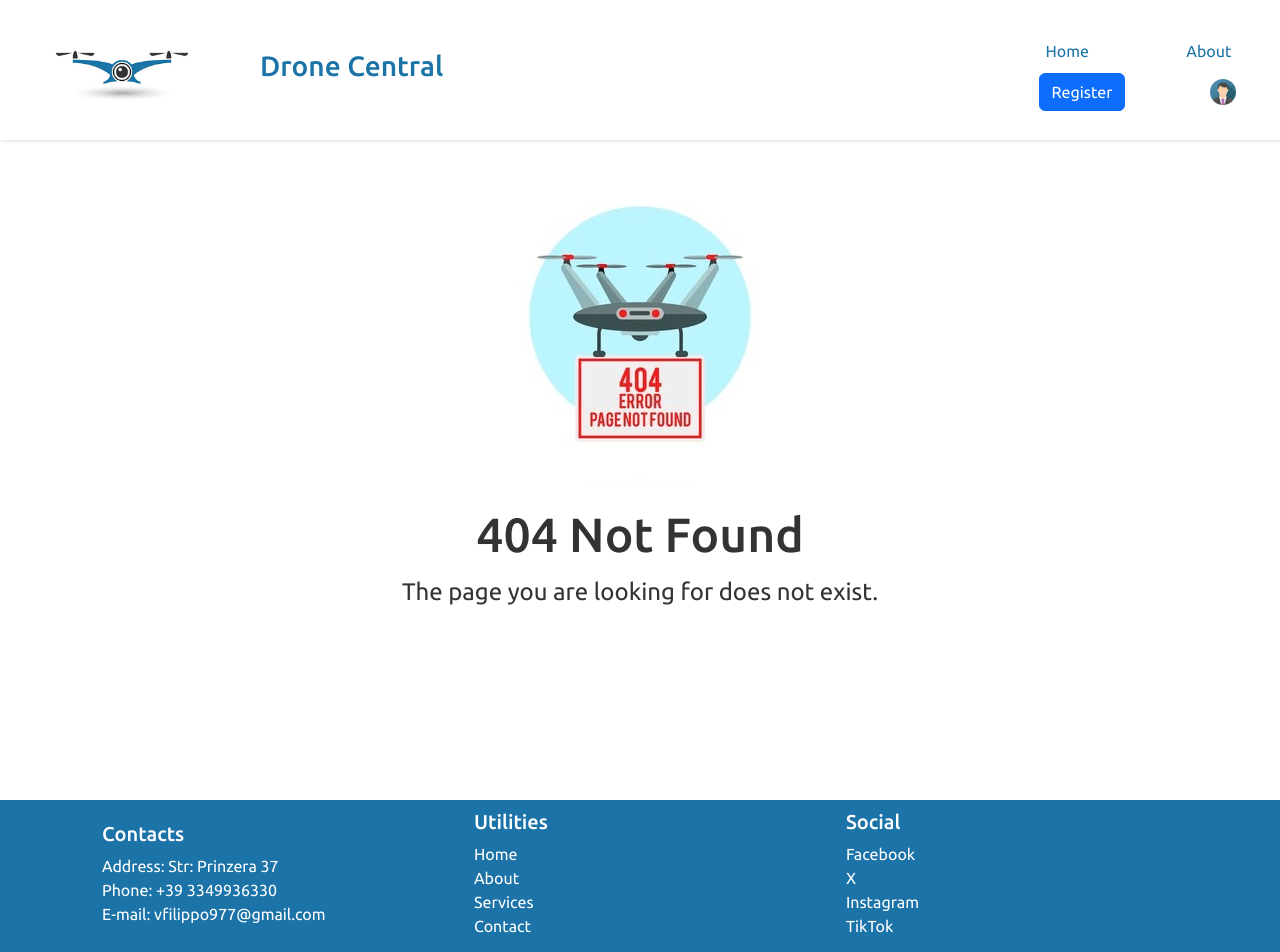
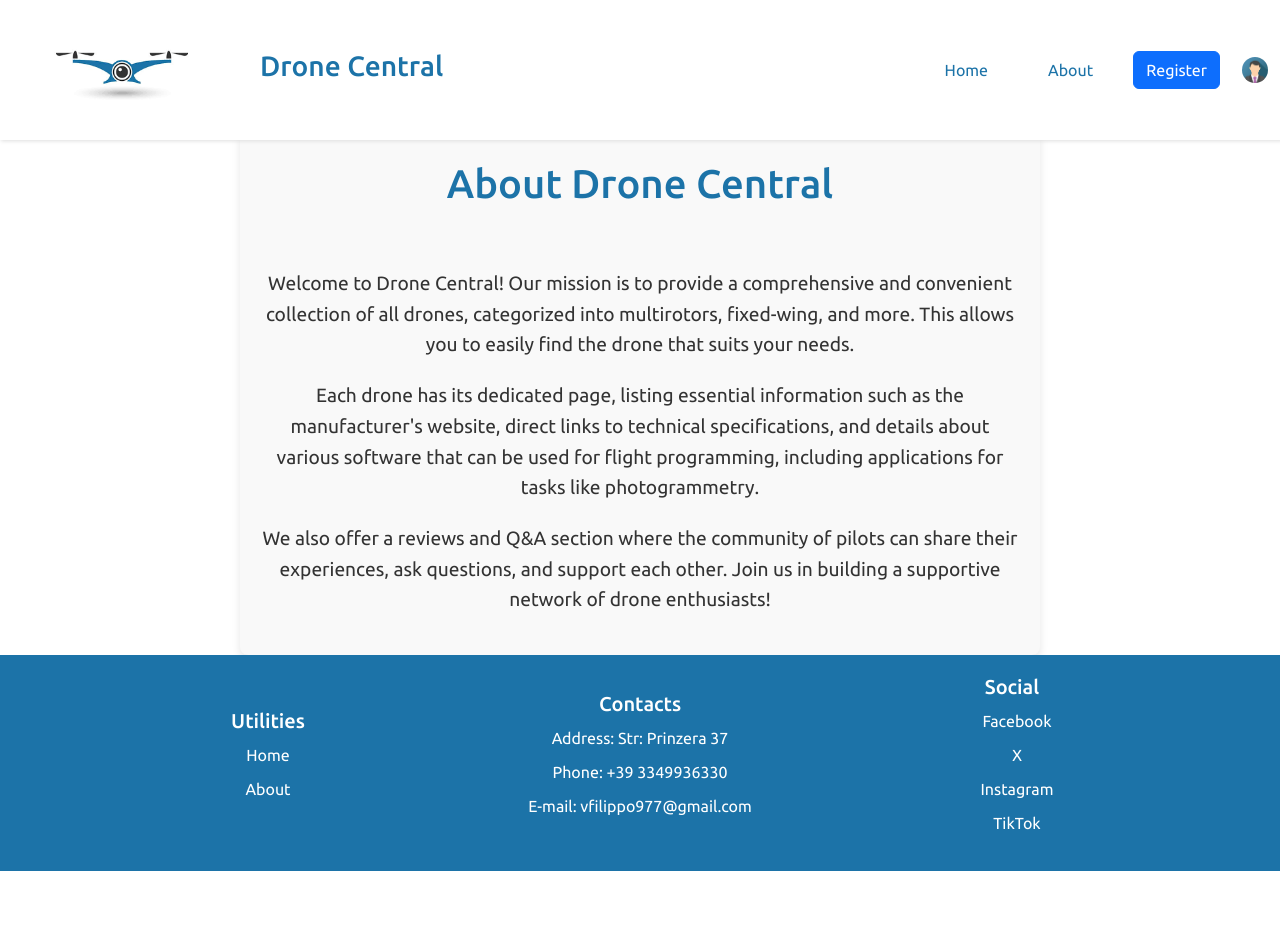
Before and after one commit to Filovale/CapstoneProject, a React (Create React App) app in the folder Frontend/: page /about in a window 1280 px wide. Shown: the top 952 px of the page. After the commit the page ends 871 px from the top, so only its background shows below. Built offline with nearby package versions, Linux system fonts and the light colour scheme.

Commit message:
finish frontend

```diff
--- a/Frontend/src/App.js
+++ b/Frontend/src/App.js
@@ -1,5 +1,6 @@
 import React from "react";
 import NavBar from "./components/navbar/BlogNavbar";
+import About from './components/navbar/About';
 import Footer from "./components/footer/Footer";
 import Home from "./views/home/Home";
 import Blog from "./views/blog/Blog";
@@ -13,6 +14,7 @@ function App() {
       <Routes>
         <Route path="/" exact element={<Home />} />
         <Route path="/drone/:id" element={<Blog />} />
+        <Route path="/about" element={<About />} />
         <Route path="*" element={<NotFound />} />
       </Routes>
       <Footer />
--- a/Frontend/src/components/footer/Footer.css
+++ b/Frontend/src/components/footer/Footer.css
@@ -1,7 +1,7 @@
 .footer {
-    background-color:rgb(28,115,168);
+    background-color: rgb(28, 115, 168);
     color: #fff;
-    padding: 10px 0;
+    padding: 20px 0;
 }
 
 .container {
@@ -13,6 +13,7 @@
 .column {
     flex: 1;
     margin: 0 20px;
+    text-align: center;
 }
 
 ul {
@@ -20,11 +21,20 @@ ul {
     padding: 0;
 }
 
+ul li {
+    margin: 10px 0;
+}
+
 ul li a {
     color: #fff;
     text-decoration: none;
+    transition: text-decoration 0.3s;
 }
 
 ul li a:hover {
     text-decoration: underline;
 }
+
+.fab {
+    margin-right: 10px;
+}
--- a/Frontend/src/components/footer/Footer.jsx
+++ b/Frontend/src/components/footer/Footer.jsx
@@ -1,10 +1,25 @@
-import React from "react";
+import React, { useState } from "react";
+import { Modal, Button } from "react-bootstrap";
+import { Link } from "react-router-dom";
 import "./Footer.css";
 
-const Footer = (props) => {
+const Footer = () => {
+  const [showModal, setShowModal] = useState(false);
+
+  const handleShowModal = () => setShowModal(true);
+  const handleCloseModal = () => setShowModal(false);
+
   return (
+    <>
       <footer className="footer">
         <div className="container">
+          <div className="column">
+            <h5>Utilities</h5>
+            <ul>
+              <li><Link to="/">Home</Link></li>
+              <li><Link to="/about">About</Link></li>
+            </ul>
+          </div>
           <div className="column">
             <h5>Contacts</h5>
             <ul>
@@ -14,25 +29,31 @@ const Footer = (props) => {
             </ul>
           </div>
           <div className="column">
-                    <h5>Utilities</h5>
-                    <ul>
-                        <li><a href="#home">Home</a></li>
-                        <li><a href="#about">About</a></li>
-                        <li><a href="#services">Services</a></li>
-                        <li><a href="#contact">Contact</a></li>
-                    </ul>
-                </div>
-                <div className="column">
             <h5>Social</h5>
             <ul>
-                        <li><a href="#"><i className="fab fa-facebook"></i> Facebook</a></li>
-                        <li><a href="#"><i className="fab fa-twitter"></i> X</a></li>
-                        <li><a href="#"><i className="fab fa-instagram"></i> Instagram</a></li>
-                        <li><a href="#"><i className="fab fa-instagram"></i> TikTok</a></li>
+              <li><a href="#" onClick={handleShowModal}><i className="fab fa-facebook"></i> Facebook</a></li>
+              <li><a href="#" onClick={handleShowModal}><i className="fab fa-twitter"></i> X</a></li>
+              <li><a href="#" onClick={handleShowModal}><i className="fab fa-instagram"></i> Instagram</a></li>
+              <li><a href="#" onClick={handleShowModal}><i className="fab fa-tiktok"></i> TikTok</a></li>
             </ul>
           </div>
         </div>
       </footer>
+
+      <Modal show={showModal} onHide={handleCloseModal}>
+        <Modal.Header closeButton>
+          <Modal.Title>Coming Soon</Modal.Title>
+        </Modal.Header>
+        <Modal.Body>
+          We will be present on this platform soon. Stay tuned for updates and exciting content!
+        </Modal.Body>
+        <Modal.Footer>
+          <Button variant="primary" onClick={handleCloseModal}>
+            Close
+          </Button>
+        </Modal.Footer>
+      </Modal>
+    </>
   );
 };
 
--- /dev/null
+++ b/Frontend/src/components/navbar/About.css
@@ -0,0 +1,26 @@
+.about-container {
+    display: flex;
+    flex-direction: column;
+    margin-top: 80px; /* Assicura che il contenuto non sia nascosto dalla navbar */
+    padding: 20px;
+    background-color: #f9f9f9;
+    border-radius: 8px;
+    box-shadow: 0 4px 8px rgba(0, 0, 0, 0.1);
+    max-width: 800px; /* Limita la larghezza massima del contenitore */
+    margin-left: auto; /* Centra il contenitore orizzontalmente */
+    margin-right: auto; /* Centra il contenitore orizzontalmente */
+    text-align: center; /* Centra il testo */
+  }
+
+  .about-container h1 {
+    color: #1c73a8; /* Colore del titolo */
+    font-size: 2.5em;
+    margin: 60px;
+  }
+
+  .about-container p {
+    color: #333; /* Colore del testo */
+    font-size: 1.2em;
+    line-height: 1.6;
+    margin-bottom: 20px; /* Aggiungi margine inferiore per separare i paragrafi */
+  }
--- /dev/null
+++ b/Frontend/src/components/navbar/About.jsx
@@ -0,0 +1,16 @@
+import React from 'react';
+import { Container } from 'react-bootstrap';
+import './About.css'; // Importa il file CSS
+
+const About = () => {
+  return (
+    <Container className="about-container">
+      <h1>About Drone Central</h1>
+      <p>Welcome to Drone Central! Our mission is to provide a comprehensive and convenient collection of all drones, categorized into multirotors, fixed-wing, and more. This allows you to easily find the drone that suits your needs.</p>
+      <p>Each drone has its dedicated page, listing essential information such as the manufacturer's website, direct links to technical specifications, and details about various software that can be used for flight programming, including applications for tasks like photogrammetry.</p>
+      <p>We also offer a reviews and Q&A section where the community of pilots can share their experiences, ask questions, and support each other. Join us in building a supportive network of drone enthusiasts!</p>
+    </Container>
+  );
+};
+
+export default About;
--- a/Frontend/src/components/navbar/BlogNavbar.css
+++ b/Frontend/src/components/navbar/BlogNavbar.css
@@ -1,5 +1,18 @@
 .blog-navbar-brand {
   width: 180px;
+  pointer-events: none; /* Disabilita interazioni */
+}
+
+.blog-navbar-brand.no-hover {
+  pointer-events: none;
+  cursor: default;
+  transition: none;
+  background-color: inherit !important;
+}
+
+.blog-navbar-brand.no-hover:hover {
+  transform: none;
+  background-color: inherit !important;
 }
 
 .blog-navbar {
@@ -19,6 +32,7 @@
   display: flex;
   justify-content: space-around;
   align-items: center;
+  flex-wrap: nowrap; /* Prevent line break */
 }
 
 .navbar li {
@@ -46,3 +60,7 @@
   transition: transform 0.3s;
   cursor: pointer;
 }
+
+.blog-navbar-login:hover {
+  transform: scale(1.1);
+}
--- a/Frontend/src/components/navbar/BlogNavbar.jsx
+++ b/Frontend/src/components/navbar/BlogNavbar.jsx
@@ -13,7 +13,6 @@ const NavBar = () => {
   const [loggedIn, setLoggedIn] = useState(false);
 
   useEffect(() => {
-    // Controlla se esiste un token nel local storage all'avvio
     const token = localStorage.getItem("authToken");
     if (token) {
       setLoggedIn(true);
@@ -21,7 +20,6 @@ const NavBar = () => {
   }, []);
 
   const handleLogin = (token) => {
-    console.log(token);
     setLoggedIn(true);
     localStorage.setItem("authToken", token);
   };
@@ -36,15 +34,15 @@ const NavBar = () => {
       <Navbar expand="lg" className="blog-navbar" fixed="top">
         <Container className="justify-content-between">
           <Navbar.Brand as={Link} to="/">
-            <img className="blog-navbar-brand" alt="logo" src={logo} />
+            <img className="blog-navbar-brand no-hover" alt="logo" src={logo} />
           </Navbar.Brand>
           <div className="container-fluid">
             <h3 className="navbar-text">Drone Central</h3>
           </div>
         </Container>
         <ul className="navbar d-flex align-items-center">
-          <li><a href="/">Home</a></li>
-          <li><a href="#about">About</a></li>
+          <li><Link to="/">Home</Link></li>
+          <li><Link to="/about">About</Link></li>
           {loggedIn ? (
             <>
               <li><span>Welcome!</span></li>
--- a/Frontend/src/views/blog/Blog.css
+++ b/Frontend/src/views/blog/Blog.css
@@ -27,11 +27,11 @@
 }
 
 .blog-details-container {
-  display: flex;
-  flex-direction: column;
   width: 100%;
   justify-content: space-between;
   align-items: center;
+  margin-top: -50px;
+  margin-left: 70px;
 }
 
 .blog-details-info {
@@ -39,11 +39,12 @@
   flex-direction: column;
   align-items: center;
 }
+
 .rdw-editor-main {
-  border: 1px solid grey
+  border: 1px solid grey;
 }
 
-/* qui quelle dei link del software*/
+/* CSS per il riquadro software */
 .blog-details-softwares {
   padding: 20px;
   background-color: #f8f9fa;
@@ -52,11 +53,16 @@
   box-shadow: 0 4px 8px rgba(0, 0, 0, 0.1);
   max-width: 600px;
   margin: 0 auto;
+  display: flex;
+  flex-direction: column;
+  justify-content: flex-start;
+  height: auto; /* Aggiungere questa proprietà */
 }
 
 .blog-details-softwares ul {
   list-style-type: none;
   padding: 0;
+  margin: 0;
 }
 
 .blog-details-softwares li {
@@ -73,3 +79,11 @@
   text-decoration: underline;
   color: #0056b3; /* Colore del testo del link al passaggio del mouse */
 }
+
+.blog-details-div {
+  display: flex;
+  flex-direction: row;
+  margin: 100px;
+  padding-top: 50px;
+  justify-content: space-between;
+}
--- a/Frontend/src/views/blog/Blog.jsx
+++ b/Frontend/src/views/blog/Blog.jsx
@@ -35,29 +35,29 @@ const Blog = props => {
     return (
 
         <Container className="container-fluid">
+        <div className="blog-details-div">
+          <div className="blog-details-covertitle">
           <Image className="blog-details-cover" src={drone.cover} fluid />
           <h1 className="blog-details-title">{drone.title}</h1>
-
-          <div className="blog-details-container">
-            <div className="blog-details-author">
-              <h4><a href={drone.author}>DJI</a></h4>
-            </div>
-            <div className="blog-details-info">
-              <a href={drone.info}>{drone.info}</a>
-            </div>
           </div>
-            <div className="blog-details-softwares">
-              <h4>Here there are all the compatible software to plan your flight:</h4>
-              <ul>
-
+          <div className="blog-details-softwares">
+            <h4>Here there are all the compatible software to plan your flight:</h4>
+            <ul>
                 {drone.software && drone.software.map(({name, link}, index) => (
                     <li key={index}>
                         <a href={link}>{name}</a>
                     </li>
                 ))}
             </ul>
-            </div>
+          </div>
+        </div>
+          <div className="blog-details-container">
+              <h4>Made by                         <a href={drone.author}>DJI</a></h4>
+              <a href={drone.info}>Click here to go directly to the technical specifications</a>
+          </div>
+          <div className="drone-reviews">
             <DroneReviews droneId={id} />
+          </div>
         </Container>
 
     );
--- a/Frontend/src/views/blog/DroneReviews.css
+++ b/Frontend/src/views/blog/DroneReviews.css
@@ -26,8 +26,21 @@
   margin-bottom: 10px;
 }
 
-  .review-item small {
-    display: block;
-    font-size: 1.2rem;
-    color: #df0d0d;
+.review-metadata {
+  display: flex;
+  justify-content: space-between;
+  align-items: center;
 }
+
+.review-metadata small {
+  font-size: 0.9rem;
+}
+
+.review-metadata strong {
+  color: #df0d0d; /* Colore personalizzato per l'autore */
+}
+
+.review-metadata .badge {
+  font-size: 0.9rem;
+  padding: 6px 10px;
+}
--- a/Frontend/src/views/blog/DroneReviews.jsx
+++ b/Frontend/src/views/blog/DroneReviews.jsx
@@ -1,17 +1,14 @@
 import React, { useEffect, useState } from "react";
-import { ListGroup } from "react-bootstrap";
+import { ListGroup, Badge } from "react-bootstrap";
 import PostReview from "./PostReview";
 import "./DroneReviews.css";
 
 const DroneReviews = ({ droneId }) => {
-
   const [reviews, setReviews] = useState([]);
   const [loading, setLoading] = useState(true);
 
   useEffect(() => {
-
     if (droneId) {
-
       fetch(`http://localhost:3001/drones/${droneId}/reviews`)
         .then((response) => response.json())
         .then((data) => {
@@ -34,7 +31,6 @@ const DroneReviews = ({ droneId }) => {
   }
 
   return (
-
     <div className="drone-reviews">
       <h4>Reviews</h4>
       <ListGroup>
@@ -42,8 +38,10 @@ const DroneReviews = ({ droneId }) => {
           <ListGroup.Item key={index} className="review-item">
             <h5>{review.title}</h5>
             <p>{review.description}</p>
-            <small>By {review.author} on {(new Date(review.date)).toLocaleDateString("it-IT")}</small>
-            <div>Rating: {review.stars} Star{review.stars > 1 ? "s" : ""}</div>
+            <div className="review-metadata">
+              <small>Published by <strong>{review.author}</strong> on {(new Date(review.date)).toLocaleDateString("it-IT")}</small>
+              <Badge variant="primary">Rating: {review.stars} Star{review.stars > 1 ? "s" : ""}</Badge>
+            </div>
           </ListGroup.Item>
         ))}
       </ListGroup>
```
Lines whose indentation alone changed are shown as unchanged.
